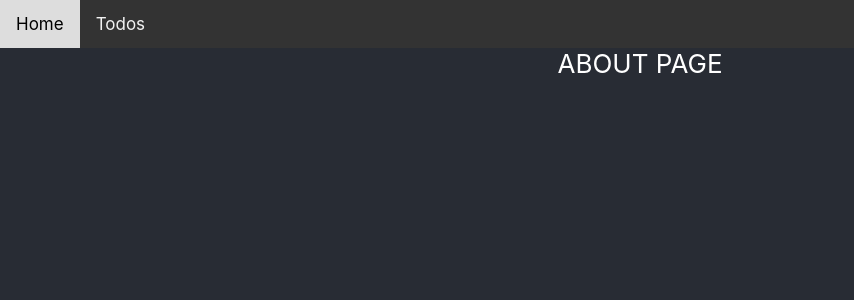
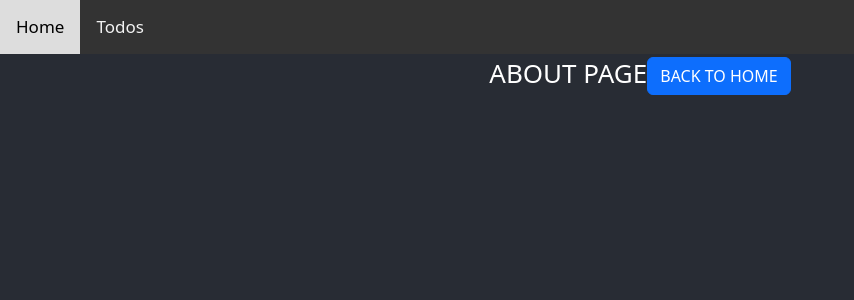
Before and after one commit to nhtien619/react-tutorial, a React (Create React App) app: page /about in a window 1280 px wide. Shown: the top 300 px of the page, without its empty margins (0-854 px from the left). Built offline with nearby package versions, Linux system fonts and the light colour scheme.

Commit message:
use higher order components

```diff
--- a/package.json
+++ b/package.json
@@ -6,7 +6,9 @@
     "@testing-library/jest-dom": "^5.17.0",
     "@testing-library/react": "^13.4.0",
     "@testing-library/user-event": "^13.5.0",
+    "bootstrap": "^5.3.3",
     "react": "^18.3.1",
+    "react-bootstrap": "^2.10.3",
     "react-dom": "^18.3.1",
     "react-router-dom": "^6.23.1",
     "react-scripts": "^5.0.1",
--- /dev/null
+++ b/src/components/functions/NavigateHandler.js
@@ -0,0 +1,13 @@
+import React from "react";
+import { useNavigate } from 'react-router-dom';
+
+const NavigateHandler = (WrappedComponent) => {
+    const NavigateHookHandler = (props) => {
+        const navigate = useNavigate();
+        return <WrappedComponent {...props} navigate={navigate}></WrappedComponent>;
+    }
+
+    return NavigateHookHandler;
+}
+
+export default NavigateHandler;
--- a/src/index.js
+++ b/src/index.js
@@ -3,11 +3,29 @@ import ReactDOM from 'react-dom/client';
 import App from './views/App.js';
 import reportWebVitals from './reportWebVitals';
 import './styles/global.scss'
+import 'bootstrap/dist/css/bootstrap.min.css';
+import { BrowserRouter, Routes, Route, useNavigate } from "react-router-dom";
+import ListTodo from './views/Todos/ListTodo.js';
+import Home from './views/Home/Home.js';
+import About from './views/About/About.js';
+
 
 const root = ReactDOM.createRoot(document.getElementById('root'));
 root.render(
+
+
   <React.StrictMode>
-    <App />
+    <BrowserRouter>
+      <Routes>
+        <Route element={<App />}>
+          <Route path='/' element={<Home />} />
+          <Route path='todos' element={<ListTodo />} />
+          <Route path='about' element={<About />} />
+        </Route>
+
+      </Routes>
+    </BrowserRouter>
+
   </React.StrictMode>
 );
 
--- a/src/views/About/About.js
+++ b/src/views/About/About.js
@@ -1,13 +1,27 @@
 import React from "react";
+import Button from 'react-bootstrap/Button';
+import NavigateHandler from "../../components/functions/NavigateHandler";
+
 
 class About extends React.Component {
+
+    handleback = () => {
+        this.props.navigate('/');
+    }
+
     render() {
+
+        console.log(this.props);
+
         return (
             <div>
-                <span>ABOUT PAGE</span>
+                <label>ABOUT PAGE</label>
+                <Button onClick={this.handleback}>
+                    BACK TO HOME
+                </Button>
             </div>
         )
     }
 }
 
-export default About;
+export default NavigateHandler(About);
--- a/src/views/App.js
+++ b/src/views/App.js
@@ -7,12 +7,12 @@ import ListTodo from './Todos/ListTodo';
 import Nav from './Nav/Nav';
 import Home from './Home/Home';
 import About from './About/About';
-import { BrowserRouter, Routes, Route } from "react-router-dom";
+import { Outlet } from "react-router-dom";
 
 
 function App() {
   return (
-    <BrowserRouter>
+
     <div className="App">
 
       <header className="App-header">
@@ -22,12 +22,8 @@ function App() {
         {/* <FormComponent /> */}
 
         {/* define route for page */}
-          <Routes>
-            <Route path="/" Component={Home} exact />
-            <Route path='/todo' Component={ListTodo} />
-            <Route path='/about' Component={About} />
-          </Routes>
 
+        <Outlet />
 
 
         <ToastContainer style={{ "width": 250, "fontSize": 16 }}
@@ -44,7 +40,7 @@ function App() {
       </header>
 
     </div>
-    </BrowserRouter>
+
 
 
   );
--- a/src/views/Home/Home.js
+++ b/src/views/Home/Home.js
@@ -2,27 +2,25 @@ import React from "react";
 import { createBrowserRouter } from "react-router-dom";
 import AddTodo from "../Todos/AddTodo";
 import AddHookTo from "../../components/functions/AddHookTo";
+import NavigateHandler from "../../components/functions/NavigateHandler";
 
 class Home extends React.Component {
-    componentDidMount() {
-        setTimeout(() => {
-            this.props.navigate('/about');
-
-        }, 3000);
-    }
+    // componentDidMount() {
+    //     setTimeout(() => {
+    //         this.props.navigate('/about');
+    //     }, 3000);
+    // }
 
     render() {
-        console.log(this.props);
-
-
+        //console.log(this.props);
         return (
             <div>
                 HOME PAGE
-
-
             </div>
         )
     }
 }
 
-export default AddHookTo(Home);
+// use function component handle call hook from class component
+
+export default NavigateHandler(Home);
--- a/src/views/Nav/Nav.js
+++ b/src/views/Nav/Nav.js
@@ -9,12 +9,10 @@ class Nav extends React.Component {
             <div className="topnav">
                 <NavLink to="/"
                     className={({ isActive, isPending }) => {
-                        //console.log('isActive', isActive);
-                        //console.log('isPending', isPending);
                         return isPending ? "pending" : isActive ? "active" : "";
                     }}
                     relative="path">Home</NavLink>
-                <NavLink to="/todo" relative="path">Todos</NavLink>
+                <NavLink to="/todos" relative="path">Todos</NavLink>
                 {/* <NavLink to="/about" relative="path">About</NavLink> */}
                 {/* <a class="active" href="./">Home</a>
                 <a href="./todo">Todos</a>
```
Also changed, not shown: src/components/functions/AddHookTo.js (+7 -4 lines), 1 other file (tests, documents, lock files or other folders). Lines whose indentation alone changed are shown as unchanged.
